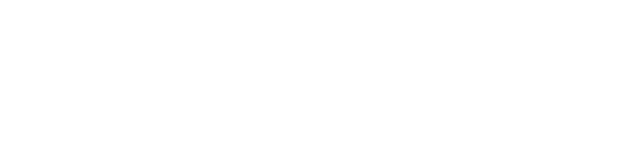
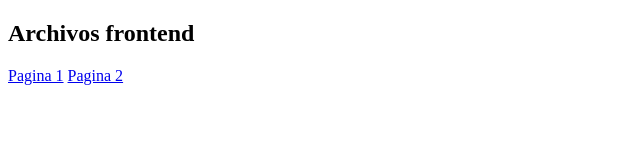
Before and after one commit to LyvanLumbreras/archivos-frontend, a plain HTML site: page index.html in a window 1280 px wide. Shown: the whole page, without its empty margins (0-640 px from the left). Drawn offline with Linux system fonts and the light colour scheme.

Commit message:
Arreglo del index principal

```diff
--- a/index.html
+++ b/index.html
@@ -7,6 +7,8 @@
     <title>Index</title>
 </head>
 <body>
-
+    <h2>Archivos frontend</h2>
+    <a href="pagina1/index.html">Pagina 1</a>
+    <a href="pagina2/index.html">Pagina 2</a>
 </body>
 </html>
```
